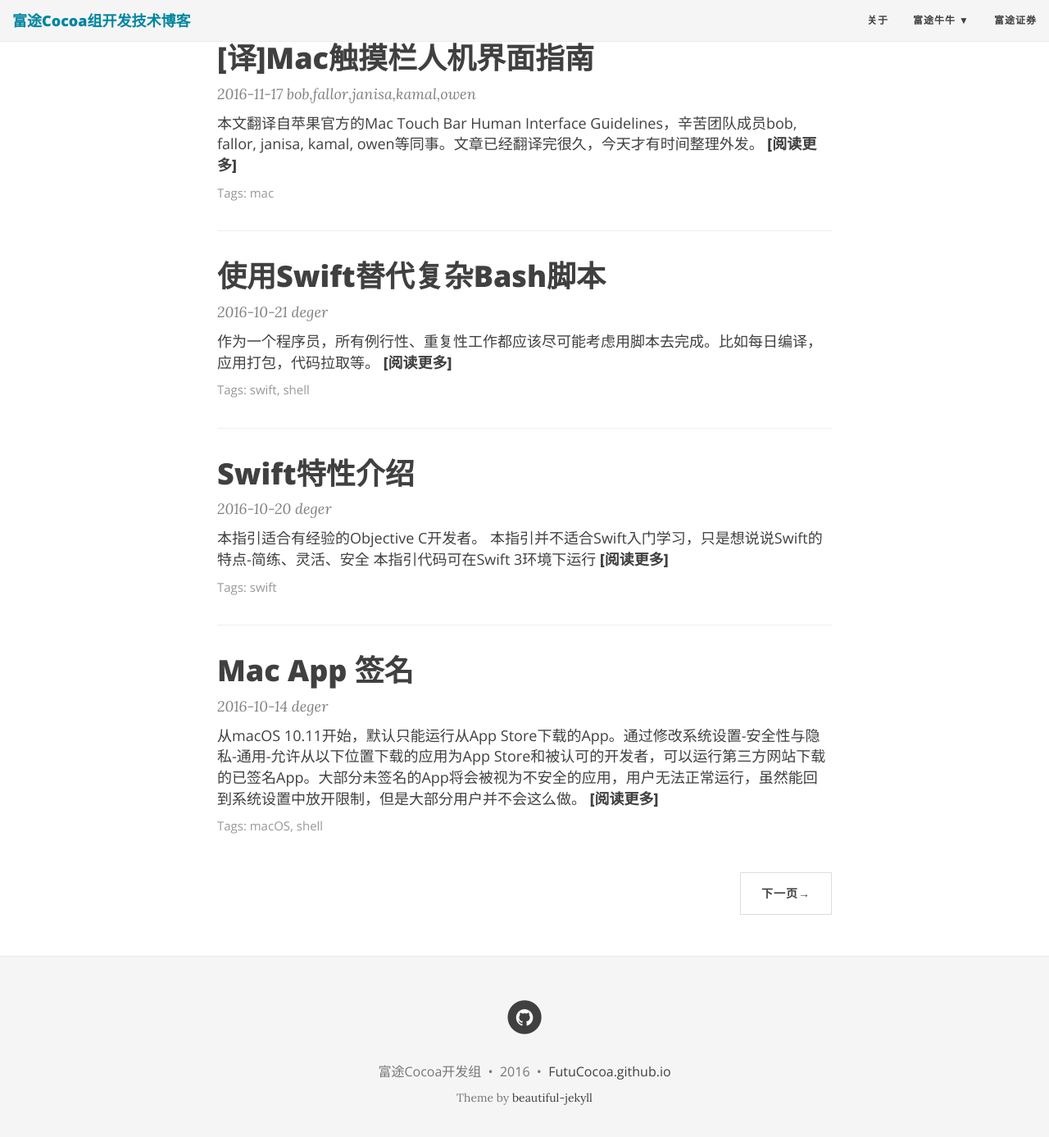
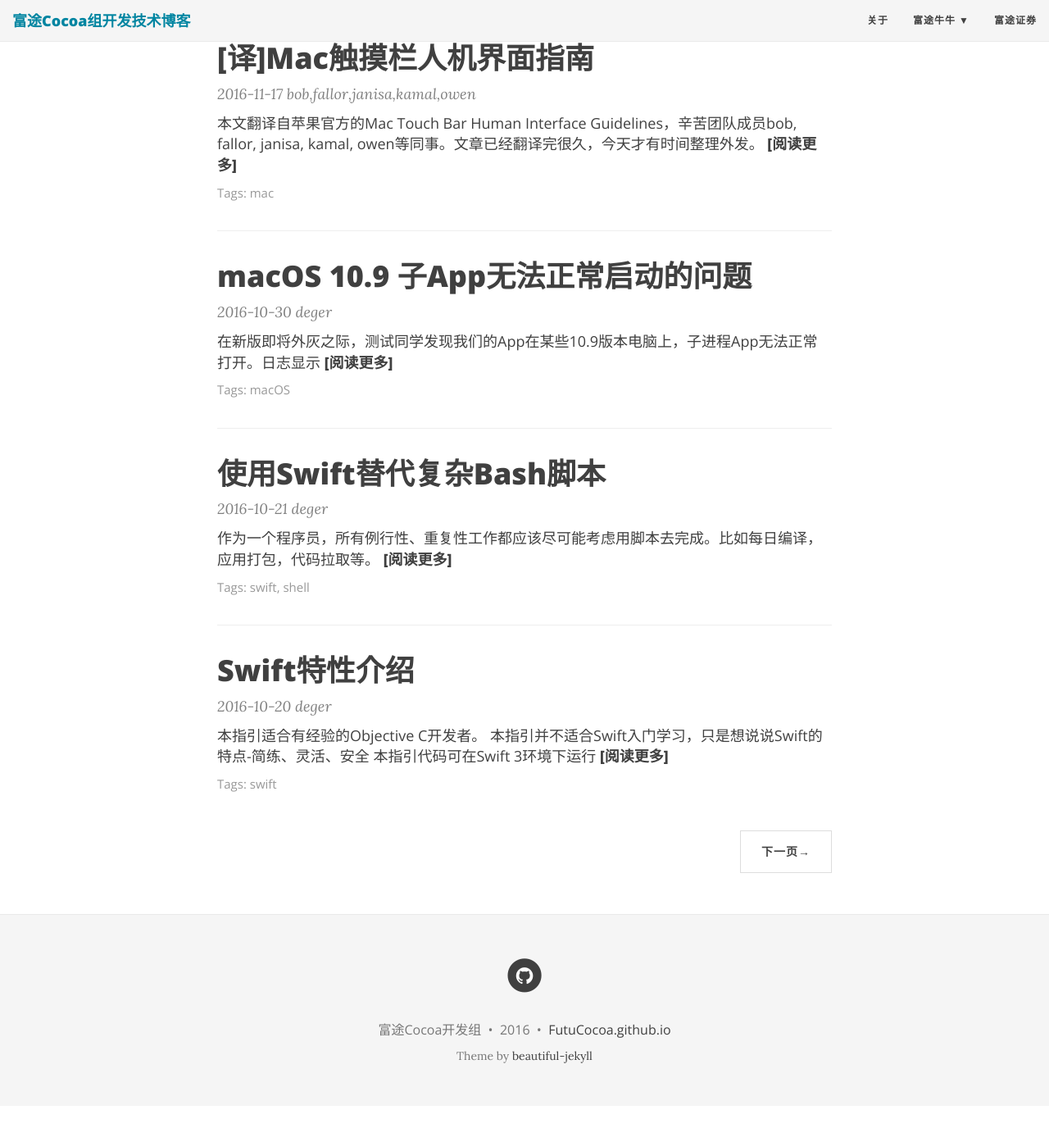
Before and after one commit to FuhuaWei/futucocoa.github.io, a Jekyll site: the page built from index.html, in a window 1280 px wide and 1400 px high, scrolled down 526 px. Shown: the top 1387 px of the window at 82% size. Built offline with Jekyll 4.4.1, drawn with Linux system fonts in a browser that asks for light colours; nearby versions of some CDN libraries; the list of posts is cut into pages by our own code; after the commit the page ends 1875 px from its top, so only the background shows below that; some of the changed lines change nothing that is shown.

Commit message:
[add]增加10.9上无法正常打开子App的问题文章

````diff
--- /dev/null
+++ b/_posts/2016-11-30-Mac10_9FailLaunchHelperApp.md
@@ -0,0 +1,26 @@
+---
+layout: post
+title:  "macOS 10.9 子App无法正常启动的问题"
+date:   2016-10-30 15:21:30 +0800
+tags: [macOS]
+author: deger
+
+---
+
+在新版即将外灰之际，测试同学发现我们的App在某些10.9版本电脑上，子进程App无法正常打开。日志显示
+
+```
+Not allowing process 5878 to register app "/Volumes/QQ 3/QQ.app/Contents/Frameworks/FTMiniNN.framework/Versions/A/PlugIns/QQ Stock Plugin.app" for launch.
+16-11-29 下午9:04:31.417 QQ[5878]: Stock|FTMiniNN.m:158| 启动小牛失败:Error Domain=NSCocoaErrorDomain Code=3584 "未能开启应用程序“QQ Stock Plugin.app”，因为它已损坏。" UserInfo=0x7fb6452aa340 {NSURL=file:///Volumes/QQ%203/QQ.app/Contents/Frameworks/FTMiniNN.framework/Plugins/QQ%20Stock%20Plugin.app/, NSLocalizedDescription=未能开启应用程序“QQ Stock Plugin.app”，因为它已损坏。, NSUnderlyingError=0x7fb6452a00b0 "未能完成该操作。（OSStatus 错误 -10827。）"}
+```
+
+在查阅[StackOverFlow](http://stackoverflow.com/a/20507650)和[苹果官方文档发现](https://developer.apple.com/library/mac/documentation/security/conceptual/AppSandboxDesignGuide/AppSandboxInDepth/AppSandboxInDepth.html#//apple_ref/doc/uid/TP40011183-CH3-SW29)后发现：
+
+对于启用了沙盒的App，如果要开启子进程App，必须满足以下几个条件任何一个：
+
+- 主App和子App都是App Store证书签名。即从App Store下载的App将不会有这个问题
+- 把主App拷贝到应用程序(/Applications)目录再运行
+- 或者这个子App已经手动双击运行过。
+
+
+总结下来就是，App Store下载的不会有问题，放到应用程序目录运行不会有问题，手动打开过股票插件的没问题。也就是说大部分情况都没有问题，对于有问题的小部分情况，建议弹一个提示，打开子App所在的目录，让用户主动双击打开一次即可。
````
Also changed, not shown: _posts/2016-11-17-MacTouchBarHumanInterfaceGuidelines.md (+1 -0 lines).
